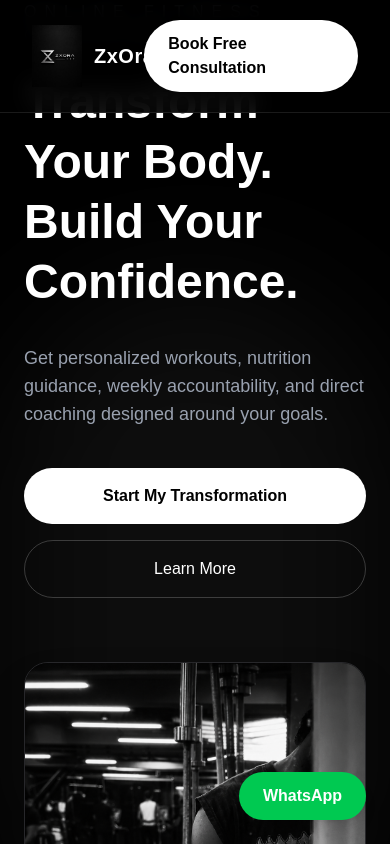
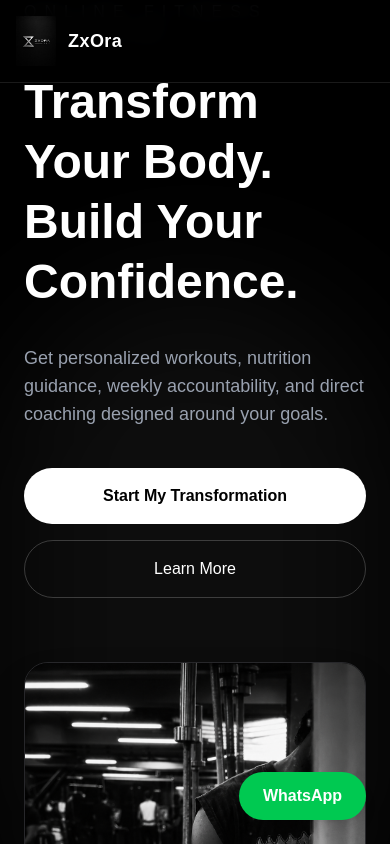
Before and after one commit to Yashaswi2907/zxora, a Next.js app: page / in a window 390 px wide. Shown: the top 844 px of the page. Built offline with nearby package versions, Linux system fonts and the light colour scheme.

Commit message:
your message

```diff
--- a/components/Navbar.tsx
+++ b/components/Navbar.tsx
@@ -3,19 +3,19 @@ import Image from "next/image";
 export default function Navbar() {
   return (
     <nav className="fixed top-0 w-full z-50 bg-black/90 backdrop-blur-md border-b border-white/10">
-      <div className="max-w-7xl mx-auto px-8 py-5 flex justify-between items-center">
+      <div className="max-w-7xl mx-auto px-4 md:px-8 py-4 flex justify-between items-center">
 
         {/* Logo */}
         <div className="flex items-center gap-3">
           <Image
             src="/logo.png"
             alt="ZxOra Logo"
-            width={50}
-            height={50}
+            width={40}
+            height={40}
             priority
           />
 
-          <span className="text-xl font-semibold text-white tracking-wide">
+          <span className="text-lg md:text-xl font-semibold text-white tracking-wide">
             ZxOra
           </span>
         </div>
@@ -53,12 +53,14 @@ export default function Navbar() {
 
         </div>
 
-        {/* CTA Button */}
+        {/* CTA Button - Desktop Only */}
         <a
           href="https://wa.me/919720229969"
           target="_blank"
           rel="noopener noreferrer"
           className="
+            hidden
+            md:block
             bg-white
             text-black
             px-6
```
